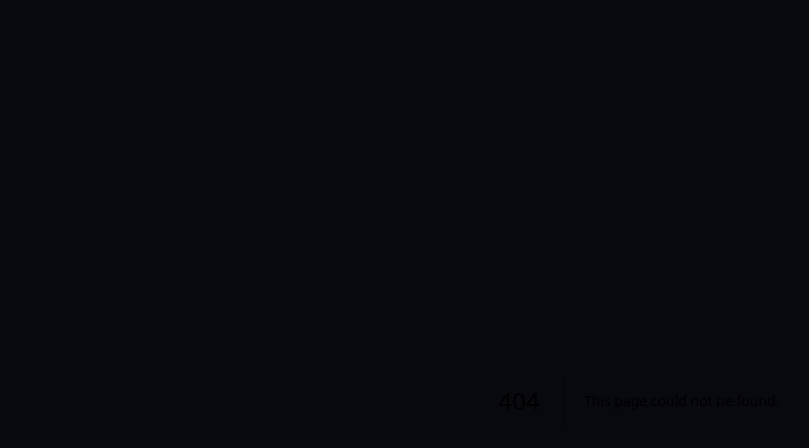
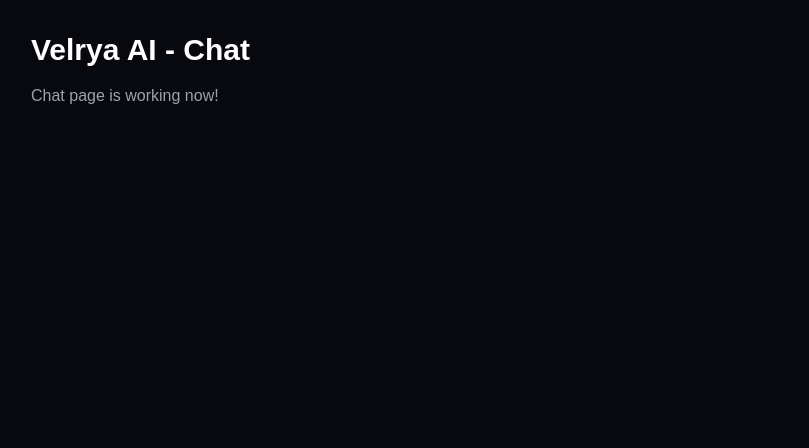
Before and after one commit to rji286132-commits/Velrya-Ai, a Next.js app: page /chat in a window 1280 px wide. Before the commit this address had no page. Shown: the top 448 px of the page, without its empty margins (1-810 px from the left). Built offline with nearby package versions, Linux system fonts and the light colour scheme; sample sign-in values are in the browser's storage.

Commit message:
Create page.tsx

```diff
--- /dev/null
+++ b/app/chat/page.tsx
@@ -0,0 +1,20 @@
+'use client';
+import { useEffect, useState } from 'react';
+import { useRouter } from 'next/navigation';
+
+export default function Chat() {
+  const router = useRouter();
+  const [message, setMessage] = useState('');
+
+  useEffect(()=>{
+    const u = JSON.parse(localStorage.getItem('user')||'{}');
+    if(!u.email) router.push('/login');
+  },[]);
+
+  return (
+    <div className="min-h-screen bg-[#08080f] text-white p-8">
+      <h1 className="text-3xl font-bold">Velrya AI - Chat</h1>
+      <p className="mt-4 text-gray-400">Chat page is working now!</p>
+    </div>
+  )
+}
```
